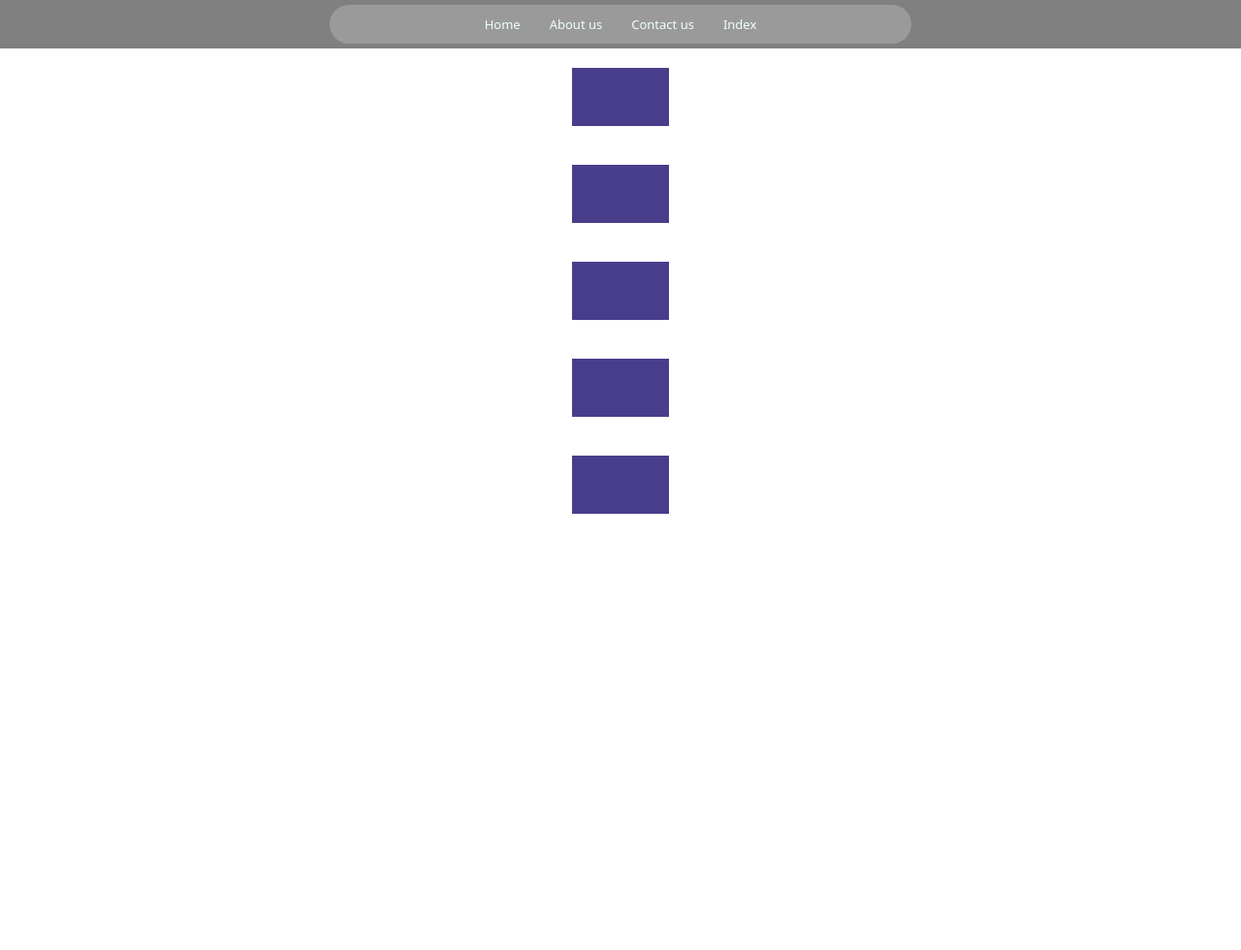
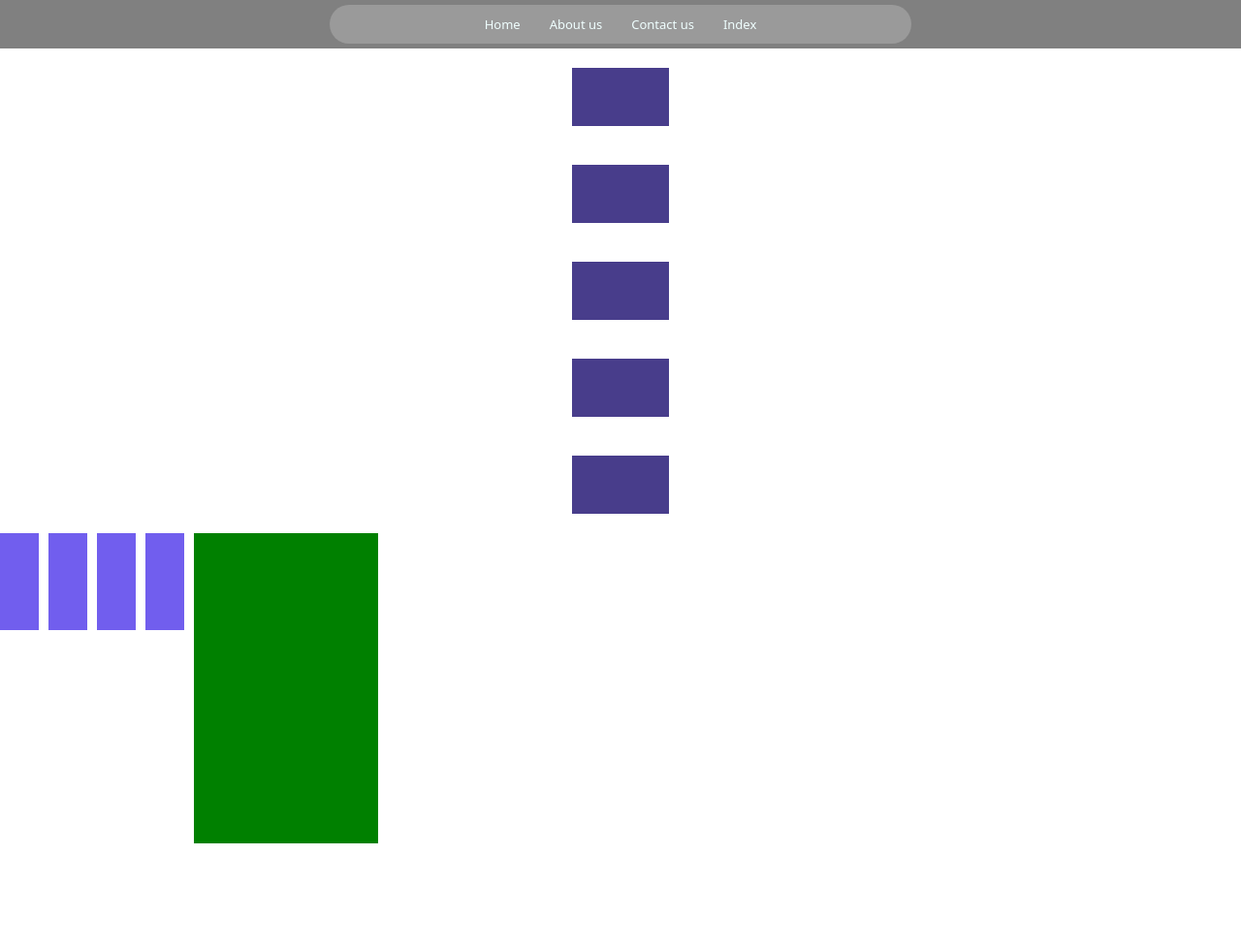
Before and after one commit to AlejandroRamirezEnyoi/Enyoi-2nd-Module, a plain HTML site: page 09-CSS04/index.html in a window 1280 px wide. Shown: the whole page at 97% size. Before the commit the page ends 800 px from the top, so only its background shows below. Drawn offline with Linux system fonts and the light colour scheme.

Commit message:
add example to 09

```diff
--- /dev/null
+++ b/09-CSS04/example/style.css
@@ -0,0 +1,59 @@
+*,
+::before,
+::after {
+	box-sizing: border-box;
+	margin: 0;
+	padding: 0;
+}
+
+header{
+	background-color: black;
+	height: 15vh;
+}
+
+main {
+	width: 100vw;
+	height: 85vh;
+	background-color: darkgray;
+	display: flex;
+	justify-content: center;
+	align-items: center;
+}
+
+#gallery {
+	width: 80%;
+	height: 80%;
+	display: grid;
+	grid-template-columns: repeat(4, 1fr);
+	grid-template-rows: repeat(4, 180px);
+	gap: 15px;
+}
+
+.image {
+	border-radius: 20px;
+	object-fit: cover;
+	width: 100%;
+	height: 100% ;
+	transition: 1s ease;
+}
+
+.image:hover{
+	scale: 1.1;
+	cursor: pointer;
+}
+
+#image1 {
+	grid-row: 1 / 2;
+	grid-column: 1 / 3;
+}
+
+#image2 {
+	grid-row: 1 / 3;
+	grid-column: 3 / 4;
+}
+
+#image7 {
+	grid-row: 2 / 4;
+	grid-column: 1 / 3;
+	border-radius: 0;
+}
--- a/09-CSS04/index.html
+++ b/09-CSS04/index.html
@@ -26,6 +26,14 @@
 			<div class="item"></div>
 			<div class="item"></div>
 		</div>
+
+		<div class="grid">
+			<div class="item2"></div>
+			<div class="item2"></div>
+			<div class="item2"></div>
+			<div class="item2"></div>
+			<div class="item2" id="item-big"></div>
+		</div>
 	</main>
 
 	<footer>
--- a/09-CSS04/styles.css
+++ b/09-CSS04/styles.css
@@ -58,7 +58,21 @@ ul > li {
 	color: #3498db;
 }
 
-.item:hover {
-	transform: translateY(100px) translateX(-300px);
-	cursor: pointer;
+.item2 {
+
+	background-color: rgb(113, 94, 238);
+	transition: 1s ease-in-out;
 }
+
+.grid{
+	display: grid;
+	gap: 10px;
+	grid-template-columns: repeat(12, 40px);
+	grid-template-rows: repeat(4, 100px);
+}
+
+#item-big{
+	background-color: green;
+	grid-column: 5 / 9;
+	grid-row: 1 / 4;
+}
```
Also changed, not shown: 09-CSS04/example/index.html (added, +30 -0 lines).
